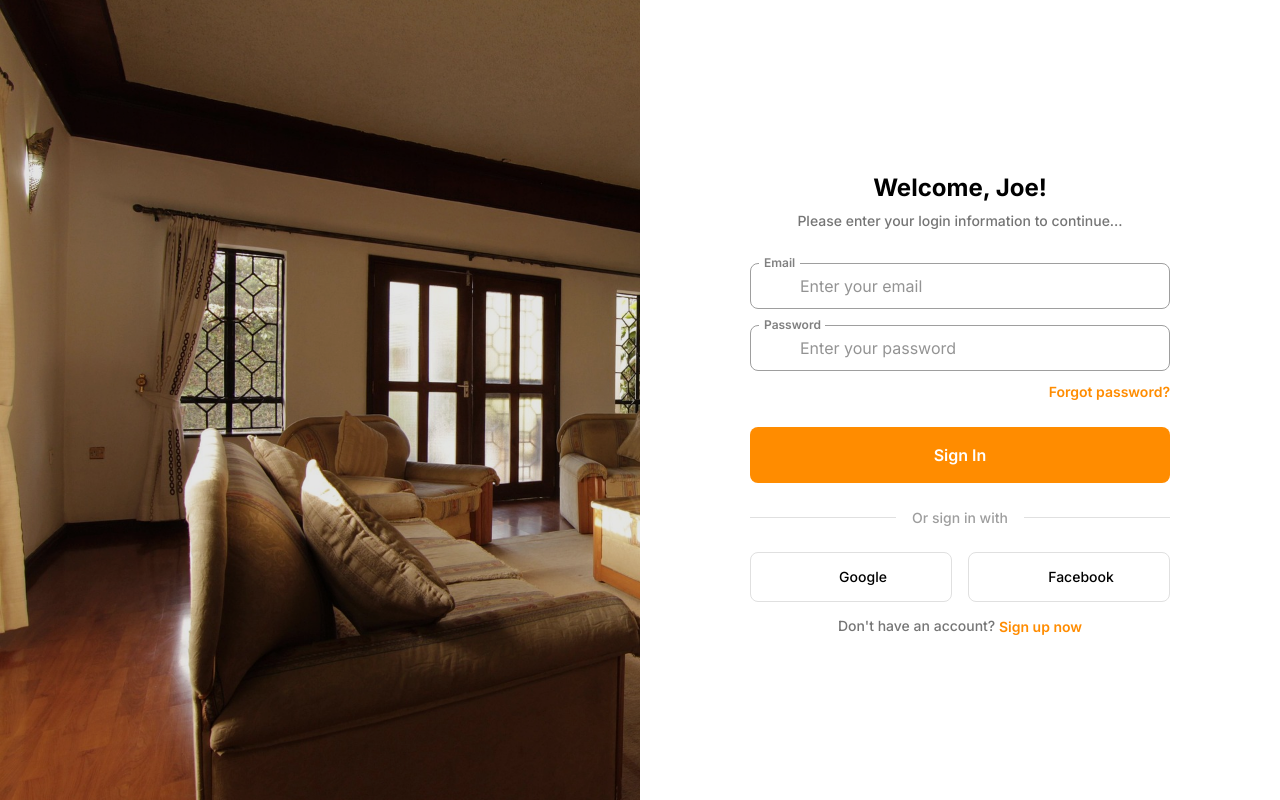
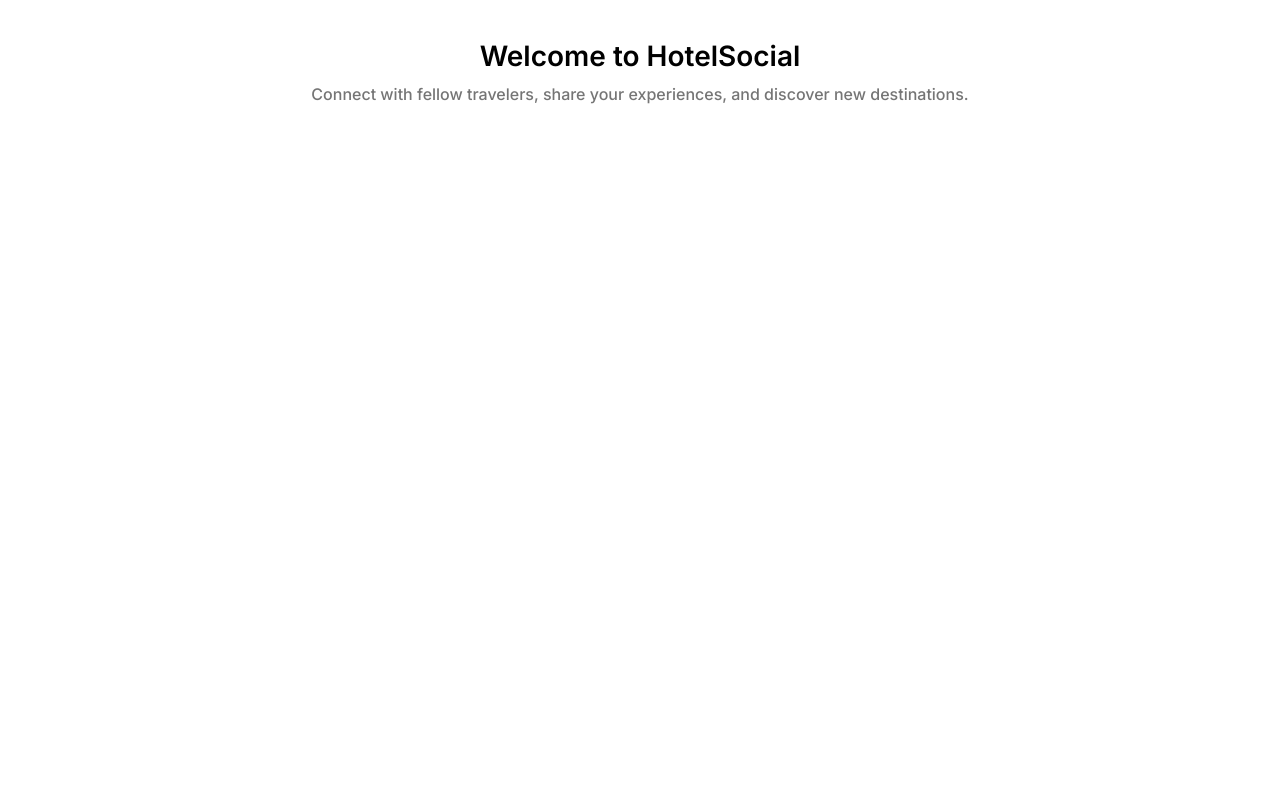
Before and after one commit to ThanhDatis/Project-Admin, a React (Vite) app in the folder Frontend/: page / in a window 1280 px wide. Before the commit this address led to /auth/signin. Built offline with nearby package versions, Linux system fonts and the light colour scheme; sample sign-in values are in the browser's storage; some icons are missing.

Commit message:
fix animation form singin/signup

```diff
--- a/Frontend/src/apps/user/components/layouts/authLayout.tsx
+++ b/Frontend/src/apps/user/components/layouts/authLayout.tsx
@@ -1,10 +1,10 @@
 import { Box, useMediaQuery, useTheme } from '@mui/material';
-import React, { useState } from 'react';
-import { useNavigate } from 'react-router-dom';
+import React, { useEffect, useState } from 'react';
+import { useLocation, useNavigate } from 'react-router-dom';
 
 import backgroundImage from '../../../../shared/assets/lounge-2930070_1920.jpg';
-import SignIn from '../../components/SignIn';
-import SignUp from '../../components/SignUp';
+import SignInForm from '../../components/SignIn';
+import SignUpForm from '../../components/SignUp';
 import { useSignIn } from '../../pages/site/hooks/useSignIn';
 import { useSignUp } from '../../pages/site/hooks/useSignUp';
 
@@ -17,22 +17,24 @@ const AuthLayout: React.FC<AuthLayoutProps> = ({ defaultForm = 'signin' }) => {
   const theme = useTheme();
   const isMobile = useMediaQuery(theme.breakpoints.down('md'));
   const navigate = useNavigate();
+  const location = useLocation();
 
-  // useEffect(() => {
-  //   setIsSignIn(defaultForm === 'signin');
-  // }, [defaultForm]);
+  useEffect(() => {
+    const shouldBeSignIn = location.pathname.includes('signin');
+    setIsSignIn(shouldBeSignIn);
+  }, [location.pathname]);
 
   const { isLoading: isSignInLoading, handleSignIn, handleSocialLogin } = useSignIn();
   const { isLoading: isSignUpLoading, handleSignUp, handleSocialSignUp } = useSignUp();
 
   // Handler chuyển đổi giữa SignIn và SignUp
   const switchToSignUp = () => {
-    setIsSignIn(false);
-    navigate('/auth/signup');
+    // setIsSignIn(false);
+    navigate('/auth/signup', { replace: true });
   };
   const switchToSignIn = () => {
-    setIsSignIn(true);
-    navigate('/auth/signin');
+    // setIsSignIn(true);
+    navigate('/auth/signin', { replace: true });
   };
 
   return (
@@ -90,7 +92,7 @@ const AuthLayout: React.FC<AuthLayoutProps> = ({ defaultForm = 'signin' }) => {
               alignItems: 'center',
             }}
           >
-            <SignIn
+            <SignInForm
               onSubmit={handleSignIn}
               onSwitchToSignUp={switchToSignUp}
               onSocialLogin={handleSocialLogin}
@@ -112,7 +114,7 @@ const AuthLayout: React.FC<AuthLayoutProps> = ({ defaultForm = 'signin' }) => {
               alignItems: 'center',
             }}
           >
-            <SignUp
+            <SignUpForm
               onSubmit={(values) => handleSignUp(values, switchToSignIn)}
               onSwitchToSignIn={switchToSignIn}
               onSocialSignUp={handleSocialSignUp}
--- /dev/null
+++ b/Frontend/src/apps/user/components/layouts/authPage.tsx
@@ -0,0 +1,15 @@
+import React from 'react';
+import { useLocation } from 'react-router-dom';
+
+import AuthLayout from '../../components/layouts/authLayout';
+
+const AuthPage: React.FC = () => {
+  const location = useLocation();
+
+  // Detect form type từ URL mà không trigger re-render
+  const defaultForm = location.pathname.includes('signup') ? 'signup' : 'signin';
+
+  return <AuthLayout key="auth-layout" defaultForm={defaultForm} />;
+};
+
+export default AuthPage;
--- a/Frontend/src/apps/user/routes/userRoutes.tsx
+++ b/Frontend/src/apps/user/routes/userRoutes.tsx
@@ -0,0 +1,21 @@
+import { Route, Routes, Navigate } from 'react-router-dom';
+
+import HomePage from '../pages/site/homePage';
+
+const UserRoutes = () => {
+  return (
+    <Routes>
+      {/* Protected Routes - Sau khi đăng nhập */}
+      <Route path="/" element={<HomePage />} />
+
+      {/* Thêm các routes khác của user ở đây */}
+      {/* <Route path="/profile" element={<ProfilePage />} /> */}
+      {/* <Route path="/bookings" element={<BookingsPage />} /> */}
+
+      {/* Catch all - redirect to home */}
+      <Route path="*" element={<Navigate to="/" replace />} />
+    </Routes>
+  );
+};
+
+export default UserRoutes;
--- a/Frontend/src/shared/routes/AppRouter.tsx
+++ b/Frontend/src/shared/routes/AppRouter.tsx
@@ -1,22 +1,26 @@
 import { BrowserRouter, Routes, Route, Navigate } from 'react-router-dom';
 import 'react-toastify/dist/ReactToastify.css';
 
-import SignInPage from '../../apps/user/pages/site/signIn';
-import SignUpPage from '../../apps/user/pages/site/signUp';
+import AuthPage from '../../apps/user/components/layouts/authPage';
+import UserRoutes from '../../apps/user/routes/userRoutes';
 import { ToastContainerComponent } from '../components/toastMessage';
 
 const AppRouter = () => {
+  const isAuthenticated = Boolean(localStorage.getItem('authToken')); // Thay đổi logic xác thực theo ứng dụng của bạn
   return (
     <BrowserRouter>
       <Routes>
-        {/* Auth Routes */}
-        <Route path="/auth/signin" element={<SignInPage />} />
-        <Route path="/auth/signup" element={<SignUpPage />} />
+        {/* Auth Routes - Public (dùng AuthPage duy nhất) */}
+        <Route path="/auth/signin" element={<AuthPage />} />
+        <Route path="/auth/signup" element={<AuthPage />} />
         <Route path="/auth" element={<Navigate to="/auth/signin" replace />} />
-        {/* <Route path="/" element={<Navigate to="/auth/signin" replace />} /> */}
 
-        {/* Catch all - redirect to signin */}
-        <Route path="*" element={<Navigate to="/auth/signin" replace />} />
+        {/* User Routes - Protected (sau khi đăng nhập) */}
+        {isAuthenticated ? (
+          <Route path="/*" element={<UserRoutes />} />
+        ) : (
+          <Route path="/*" element={<Navigate to="/auth/signin" replace />} />
+        )}
       </Routes>
 
       <ToastContainerComponent />
```
Also changed, not shown: Frontend/src/apps/user/pages/site/homePage.tsx (line endings or trailing spaces).
